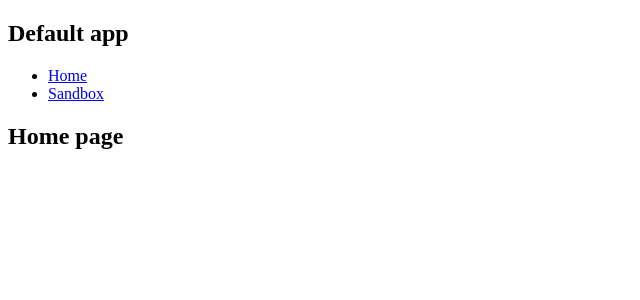
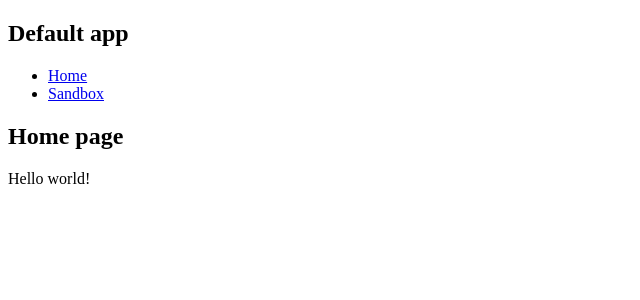
Before and after one commit to szilagyi-sandor/react-starter, a React (Vite) app: page / in a window 1280 px wide. Shown: the top 300 px of the page, without its empty margins (0-640 px from the left). Built offline with nearby package versions, Linux system fonts and the light colour scheme.

Commit message:
feat: add appsettings to the application

```diff
--- /dev/null
+++ b/public/appsettings.json
@@ -0,0 +1,3 @@
+{
+  "customMessage": "Hello world!"
+}
--- /dev/null
+++ b/src/features/appsettings/appsettingsContext.ts
@@ -0,0 +1,8 @@
+import { createContext, useContext } from 'react';
+import { Appsettings } from './domain';
+
+const appsettingsContext = createContext<Appsettings>({});
+
+export const AppsettingsProvider = appsettingsContext.Provider;
+
+export const useAppsettingsContext = () => useContext(appsettingsContext);
--- /dev/null
+++ b/src/features/appsettings/domain.ts
@@ -0,0 +1,7 @@
+import { z } from 'zod';
+
+export const appsettingsSchema = z.object({
+  customMessage: z.string().optional(),
+});
+
+export type Appsettings = z.infer<typeof appsettingsSchema>;
--- /dev/null
+++ b/src/features/appsettings/getAppsettings.ts
@@ -0,0 +1,17 @@
+import { Appsettings, appsettingsSchema } from './domain';
+
+export const getAppsettings = async (): Promise<Appsettings> => {
+  try {
+    const response = await fetch('/appsettings.json');
+
+    if (!response.ok) {
+      throw new Error(`HTTP error ${response.status}`);
+    }
+
+    const output = await response.json();
+
+    return appsettingsSchema.parse(output);
+  } catch (error) {
+    return {};
+  }
+};
--- /dev/null
+++ b/src/features/appsettings/index.ts
@@ -0,0 +1,3 @@
+export * from './domain';
+export * from './getAppsettings';
+export * from './appsettingsContext';
--- a/src/main.tsx
+++ b/src/main.tsx
@@ -1,13 +1,22 @@
 import React from 'react';
 import { ErrorPage } from '@pages';
 import ReactDOM from 'react-dom/client';
+import { getAppsettings, AppsettingsProvider } from '@features/appsettings';
 import { App } from './App';
 import { ErrorBoundary } from './shared/error';
+
+const startApp = async () => {
+  const appsettings = await getAppsettings();
 
   ReactDOM.createRoot(document.getElementById('root') as HTMLElement).render(
     <React.StrictMode>
       <ErrorBoundary fallback={<ErrorPage />}>
+        <AppsettingsProvider value={appsettings}>
           <App />
+        </AppsettingsProvider>
       </ErrorBoundary>
     </React.StrictMode>
   );
+};
+
+startApp();
--- a/src/pages/HomePage.tsx
+++ b/src/pages/HomePage.tsx
@@ -1,8 +1,13 @@
+import { useAppsettingsContext } from '@features/appsettings';
+
 function HomePage() {
+  const { customMessage } = useAppsettingsContext();
   return (
     <section>
       <header>
         <h2>Home page</h2>
+
+        <p>{customMessage}</p>
       </header>
     </section>
   );
```
Lines whose indentation alone changed are shown as unchanged.
